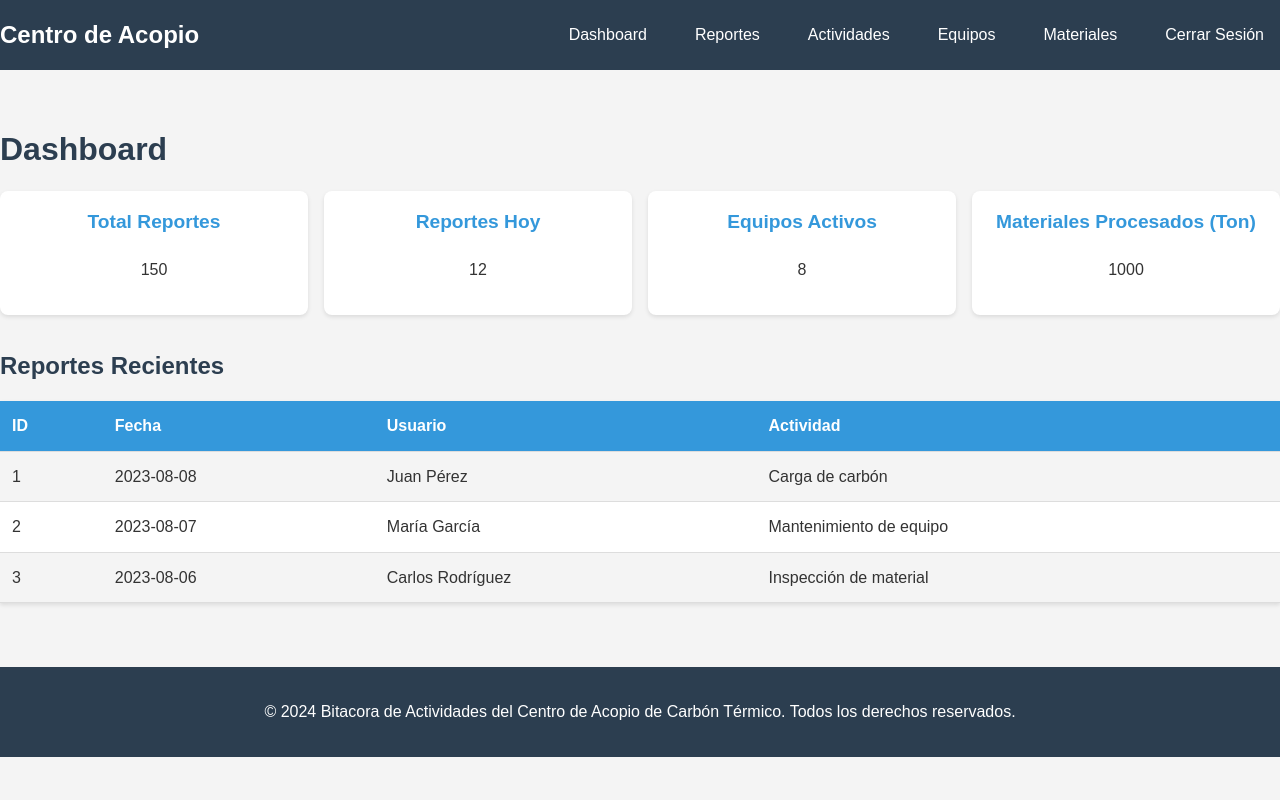
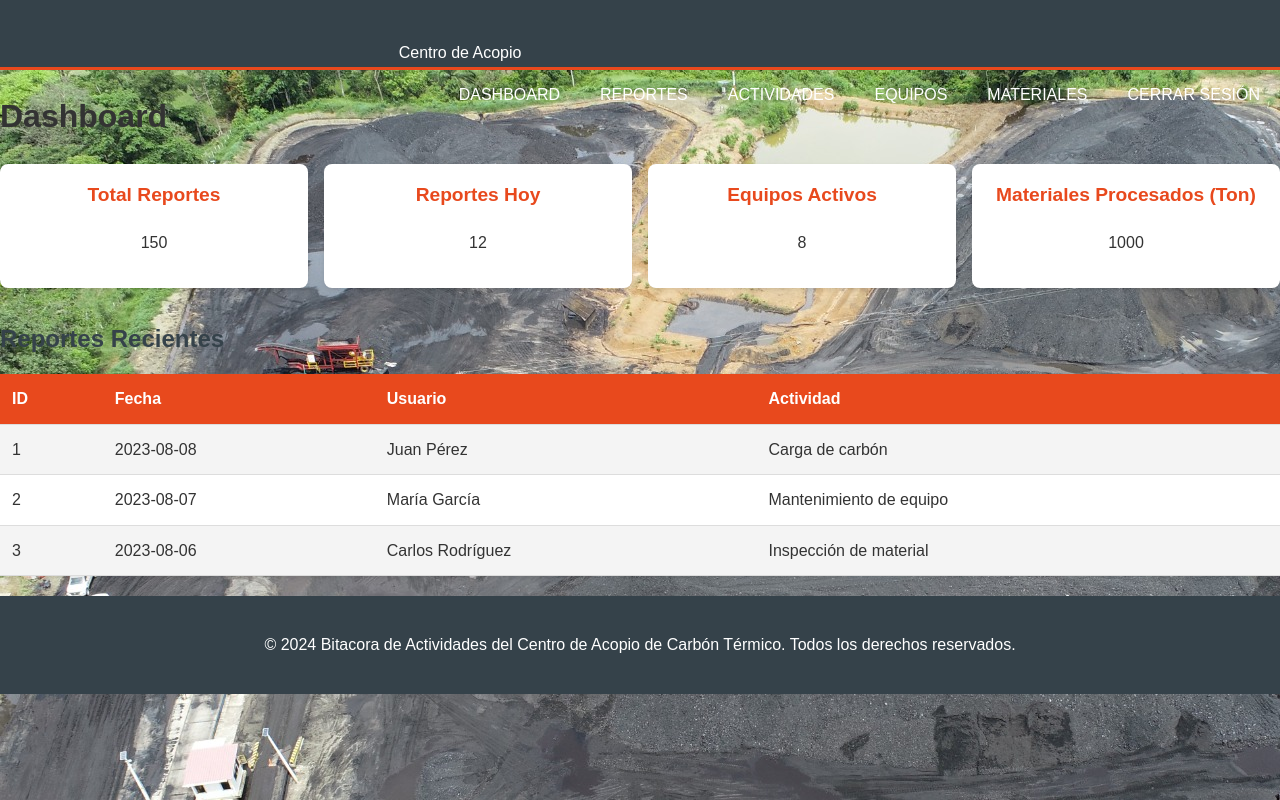
Before and after one commit to Jesu34/bit-cora-de-reportes, a PHP site: page /html/Dashboard.html in a window 1280 px wide. Run offline with PHP 8.4, Linux system fonts and the light colour scheme.

Commit message:
se corrige renposive y algunos cambios en el index y css

```diff
--- a/frontend/css/style.css
+++ b/frontend/css/style.css
@@ -1,15 +1,15 @@
 /* Variables de color */
 :root {
-    --color-primary: #3498db;
-    --color-secondary: #2c3e50;
-    --color-background: #f4f4f4;
-    --color-text: #333;
-    --color-white: #fff;
-    --color-grey: #ddd;
-    --color-light-shadow: rgba(0, 0, 0, 0.1);
-    --color-dark-shadow: rgba(0, 0, 0, 0.2);
-    --color-edit: #f39c12;
-    --color-delete: #e74c3c;
+    --primary-color: #35424a;
+    --secondary-color: #e8491d;
+    --light-color: #f4f4f4;
+    --dark-color: #333;
+    --white-color: #ffffff;
+    --grey-color: #ddd;
+    --light-shadow: rgba(0, 0, 0, 0.1);
+    --dark-shadow: rgba(0, 0, 0, 0.2);
+    --edit-color: #f39c12;
+    --delete-color: #e74c3c;
 }
 
 /* Estilos generales */
@@ -18,76 +18,144 @@
 }
 
 body {
-    font-family: 'Arial', sans-serif;
+    font-family: Arial, sans-serif;
+    line-height: 1.6;
     margin: 0;
     padding: 0;
-    background-color: var(--color-background);
-    color: var(--color-text);
-    line-height: 1.6;
+    background-color: var(--light-color);
+    color: var(--dark-color);
 }
 
 .container {
     max-width: 1200px;
-    width: 100%;
-    margin: 0 auto;
+    width: 80%;
+    margin: auto;
+    overflow: hidden;
     padding: 0 20px;
 }
 
-/* Encabezado */
+/* Estilos del encabezado */
 header {
-    background-color: var(--color-secondary);
-    color: var(--color-white);
-    padding: 1rem 0;
+    background: var(--primary-color);
+    color: var(--white-color);
+    padding-top: 30px;
+    min-height: 70px;
+    border-bottom: var(--secondary-color) 3px solid;
 }
 
-nav {
-    display: flex;
-    justify-content: space-between;
-    align-items: center;
-    flex-wrap: wrap;
+header a {
+    color: var(--white-color);
+    text-decoration: none;
+    text-transform: uppercase;
+    font-size: 16px;
 }
 
-.logo {
-    font-size: 1.5rem;
+header li {
+    float: left;
+    display: inline;
+    padding: 0 20px 0 20px;
+}
+
+header #branding {
+    float: left;
+}
+
+header #branding h1 {
+    margin: 0;
+}
+
+header nav {
+    float: right;
+    margin-top: 10px;
+}
+
+header .highlight, header .current a {
+    color: var(--secondary-color);
     font-weight: bold;
 }
 
-nav ul {
-    list-style-type: none;
-    display: flex;
-    gap: 1rem;
-    margin: 0;
-    padding: 0;
+header a:hover {
+    color: #cccccc;
+    font-weight: bold;
 }
 
-nav a {
-    color: var(--color-white);
-    text-decoration: none;
-    padding: 0.5rem 1rem;
-    border-radius: 4px;
-    transition: background-color 0.3s;
+/* Estilos de la sección hero */
+.hero {
+    min-height: 400px;
+    background: url('coal-mine.jpg') no-repeat center center/cover;
+    text-align: center;
+    color: var(--white-color);
 }
 
-nav a:hover {
-    background-color: var(--color-primary);
+.hero h1 {
+    margin-top: 100px;
+    font-size: 55px;
+    margin-bottom: 10px;
 }
 
-/* Contenido principal */
-main {
-    padding: 2rem 0;
+.hero p {
+    font-size: 20px;
 }
 
-h1, h2 {
-    color: var(--color-secondary);
-    margin-bottom: 1rem;
+/* Estilos para el contenido dinámico */
+.dynamic-content {
+    margin: 20px 0;
+    padding: 20px;
+    background: var(--white-color);
+    box-shadow: 0 0 10px var(--light-shadow);
+}
+
+/* Estilos para el formulario de contacto */
+.contact {
+    padding: 20px;
+    background: var(--primary-color);
+    color: var(--white-color);
+    margin-top: 20px;
+}
+
+.contact h2 {
+    text-align: center;
+}
+
+#contactForm {
+    display: flex;
+    justify-content: center;
+    margin-top: 20px;
+}
+
+#contactForm input[type="email"] {
+    width: 300px;
+    padding: 10px;
+    margin-right: 10px;
+}
+
+#contactForm button {
+    padding: 10px 20px;
+    background: var(--secondary-color);
+    color: var(--white-color);
+    border: none;
+    cursor: pointer;
+}
+
+#contactForm button:hover {
+    background: #ff6a00;
+}
+
+/* Estilos del pie de página */
+footer {
+    padding: 20px;
+    margin-top: 20px;
+    color: var(--white-color);
+    background-color: var(--primary-color);
+    text-align: center;
 }
 
 /* Formularios */
 form {
-    background-color: var(--color-white);
+    background-color: var(--white-color);
     padding: 2rem;
     border-radius: 8px;
-    box-shadow: 0 2px 4px var(--color-light-shadow);
+    box-shadow: 0 2px 4px var(--light-shadow);
     max-width: 400px;
     margin: 0 auto;
 }
@@ -137,19 +205,19 @@ form button:hover {
 table {
     width: 100%;
     border-collapse: collapse;
-    background-color: var(--color-white);
-    box-shadow: 0 2px 4px var(--color-light-shadow);
+    background-color: var(--white-color);
+    box-shadow: 0 2px 4px var(--light-shadow);
 }
 
 th, td {
     padding: 1rem;
     text-align: left;
-    border-bottom: 1px solid var(--color-grey);
+    border-bottom: 1px solid var(--grey-color);
 }
 
 th {
-    background-color: var(--color-primary);
-    color: var(--color-white);
+    background-color: var(--secondary-color);
+    color: var(--white-color);
 }
 
 /* Botones de acción en las tablas */
@@ -185,21 +253,12 @@ th {
     background-color: #c0392b;
 }
 
-/* Pie de página */
-footer {
-    background-color: var(--color-secondary);
-    color: var(--color-white);
-    text-align: center;
-    padding: 1rem 0;
-    margin-top: 2rem;
-}
-
 /* Dashboard y otras secciones */
 .section {
-    background-color: var(--color-white);
+    background-color: var(--white-color);
     padding: 2rem;
     border-radius: 8px;
-    box-shadow: 0 2px 4px var(--color-light-shadow);
+    box-shadow: 0 2px 4px var(--light-shadow);
     margin-bottom: 2rem;
 }
 
@@ -210,23 +269,23 @@ footer {
 }
 
 .widget, .summary-card {
-    background-color: var(--color-white);
+    background-color: var(--white-color);
     padding: 1rem;
     border-radius: 8px;
-    box-shadow: 0 2px 4px var(--color-light-shadow);
+    box-shadow: 0 2px 4px var(--light-shadow);
     text-align: center;
 }
 
 .widget h3, .summary-card h3 {
     margin-top: 0;
-    color: var(--color-primary);
+    color: var(--secondary-color);
     font-size: 1.2rem;
 }
 
 .widget p {
     font-size: 2rem;
     font-weight: bold;
-    color: var(--color-secondary);
+    color: var(--dark-color);
     margin: 0.5rem 0;
 }
 
@@ -235,7 +294,7 @@ footer {
 }
 
 .recent-reports h2 {
-    color: var(--color-secondary);
+    color: var(--primary-color);
     margin-bottom: 1rem;
 }
 
@@ -248,23 +307,23 @@ footer {
 #recentReportsTable td {
     padding: 0.75rem;
     text-align: left;
-    border-bottom: 1px solid var(--color-grey);
+    border-bottom: 1px solid var(--grey-color);
 }
 
 #recentReportsTable th {
-    background-color: var(--color-primary);
-    color: var(--color-white);
+    background-color: var(--secondary-color);
+    color: var(--white-color);
 }
 
 #recentReportsTable tr:nth-child(even) {
-    background-color: var(--color-background);
+    background-color: var(--light-color);
 }
 
 #recentReportsTable tr:hover {
-    background-color: var(--color-grey);
+    background-color: var(--grey-color);
 }
 
-/* Media queries para responsive design */
+/* Responsive Design */
 @media (max-width: 1024px) {
     .container {
         padding: 0 15px;
--- a/frontend/html/Dashboard.html
+++ b/frontend/html/Dashboard.html
@@ -6,7 +6,7 @@
     <title>Dashboard - Centro de Acopio</title>
     <link rel="stylesheet" href="/Frontend/Css/style.css">
 </head>
-<body>
+<body style background="/frontend/Imagenes/foto 1.jpg">
     <header>
         <nav>
             <div class="logo">Centro de Acopio</div>
--- a/frontend/html/Login.html
+++ b/frontend/html/Login.html
@@ -6,7 +6,7 @@
     <title>Iniciar Sesión - Centro de Acopio</title>
     <link rel="stylesheet" href="/Frontend/Css/style.css">
 </head>
-<body>
+<body style background="/frontend/Imagenes/foto 7.jpg">
     <header>
         <nav>
             <div class="logo">Centro de Acopio</div>
--- a/frontend/html/Materials.html
+++ b/frontend/html/Materials.html
@@ -6,7 +6,7 @@
     <title>Materiales - Centro de Acopio</title>
     <link rel="stylesheet" href="/Frontend/Css/style.css">
 </head>
-<body>
+<body style background="/frontend/Imagenes/foto 4.jpg">
     <header>
         <nav>
             <div class="logo">Centro de Acopio</div>
--- a/frontend/html/Register.html
+++ b/frontend/html/Register.html
@@ -6,7 +6,7 @@
     <title>Registrarse - Centro de Acopio</title>
     <link rel="stylesheet" href="/Frontend/Css/style.css">
 </head>
-<body>
+<body style background="/frontend/Imagenes/foto 5.jpg">
     <header>
         <nav>
             <div class="logo">Centro de Acopio</div>
--- a/frontend/html/Reports.html
+++ b/frontend/html/Reports.html
@@ -6,7 +6,7 @@
     <title>Reportes - Centro de Acopio</title>
     <link rel="stylesheet" href="/Frontend/Css/style.css">
 </head>
-<body>
+<body style background="/frontend/Imagenes/foto 5.jpg">
     <header>
         <nav>
             <div class="logo">Centro de Acopio</div>
--- a/frontend/html/Teams.html
+++ b/frontend/html/Teams.html
@@ -6,7 +6,7 @@
     <title>Equipos - Centro de Acopio</title>
     <link rel="stylesheet" href="/Frontend/Css/style.css">
 </head>
-<body>
+<body style background="/frontend/Imagenes/foto 6.jpg">
     <header>
         <nav>
             <div class="logo">Centro de Acopio</div>
--- a/frontend/html/Users.html
+++ b/frontend/html/Users.html
@@ -6,7 +6,7 @@
     <title>Usuarios - Centro de Acopio</title>
     <link rel="stylesheet" href="/Frontend/Css/style.css">
 </head>
-<body>
+<body style background="/frontend/Imagenes/foto 8.jpg">
     <header>
         <nav>
             <div class="logo">Centro de Acopio</div>
```
Also changed, not shown: other parts of frontend/css/style.css (+31 -30 lines), frontend/html/Index.html (+14 -2 lines), frontend/js/Index.js (added, +71 -0 lines).
